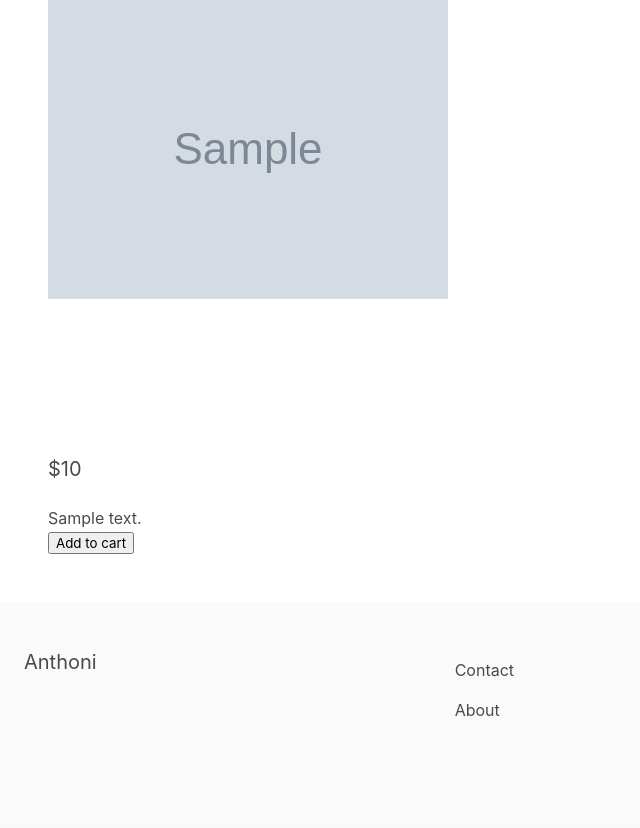
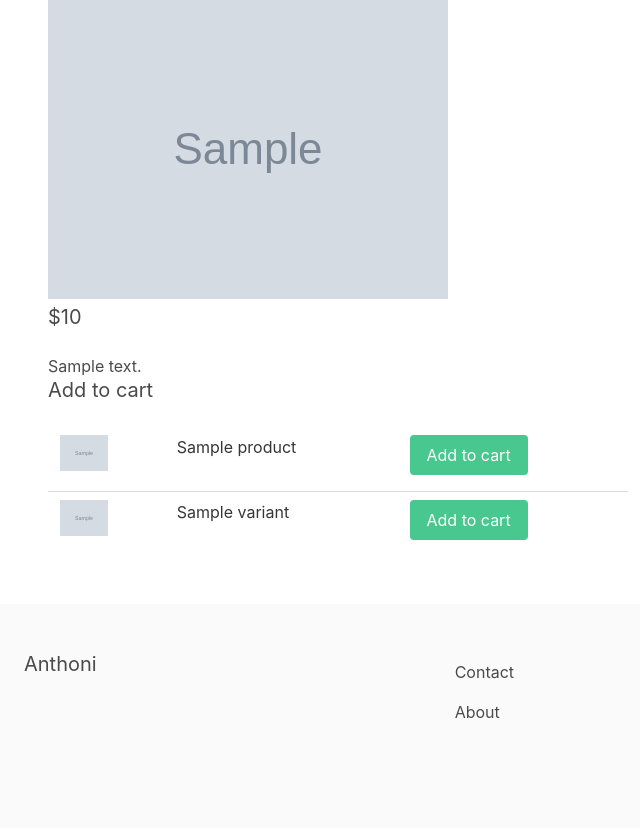
Before and after one commit to anthoni-gmu/virtualshop, a Django app: template apps/store/templates/product_detail.html in a window 1280 px wide. Shown: the part 165-993 px from the top of the page, without its empty margins (0-640 px from the left). Before the commit the page ends 881 px from the top, so only its background shows below. Run offline with Django 4.2, Linux system fonts and the light colour scheme; the template is opened without the code that fills it: most values are stand-ins (such as "Sample title", 1, 10 or a date in 2020); grey boxes marked "Sample" are stand-in pictures; some libraries are stand-ins or nearby versions.

Commit message:
variantes

```diff
--- a/apps/store/models.py
+++ b/apps/store/models.py
@@ -18,6 +18,7 @@ class Category(models.Model):
 
 class Product(models.Model):
     category=models.ForeignKey(Category,related_name='products',on_delete=models.CASCADE)
+    parent=models.ForeignKey('self', related_name='variants', on_delete=models.CASCADE,blank=True,null=True)
     title = models.CharField(max_length=255)
     slug = models.SlugField(max_length=255)
     description = models.TextField(blank=True,null=True)
--- a/apps/store/templates/product_detail.html
+++ b/apps/store/templates/product_detail.html
@@ -6,6 +6,8 @@
     <div id="productapp">
         <h1 class="title">{{ product.title }}</h1>
         <img :src="mainImage">
+        {% if product.images.all %}
+        <hr>
         <div class="columns">
             <div class="column is-2" v-for="image in images">
                 <figure class="image is-128x128 ">
@@ -13,23 +15,78 @@
                 </figure>
             </div>
         </div>
+        {% endif %}
         <h2 class="subtitle">${{ product.price }}</h2>
 
         {% if product.description %}
             <p>{{ product.description }}</p>
         {% endif %}
+        <h2 class="subtitle">Add to cart</h2>
 
+        {% if product.variants.all %}
+            <div class="columns">
+                <div class="column is-6">
+                    <table class="table is-fullwidth">
+                        <tbody>
+                            <tr>
+                                <td>
+                                    <figure class="image is-48x48">
+                                        {% if product.thumbnail.url %}
+                                            <img src="{{product.thumbnail.url}}">
+
+                                        {% endif %}
+                                    </figure>
+                                </td>
+                                <td>
+                                   {{product.title}}
+                                </td>
+                                <td>
                                     {% if product.in_cart %}
                                         <p>Already in cart</p>
                                     {% else %}
                                     {% if product.num_available > 0 %}
-                <button @click="addToCart({{ product.id }})">Add to cart</button>
+                                        <button @click="addToCart({{ product.id }})" class="button is-success">Add to cart</button>
                                     {% else %}
                                         <p>Product is out of stock!</p>
                                     {% endif %}
+                                    {% endif %}
+                                </td>
+                            </tr>
+                            {% for variant  in product.variants.all %}
+                            <tr>
+                                <td>
+                                    <figure class="image is-48x48">
+                                        {% if product.thumbnail.url %}
+                                            <img src="{{variant.thumbnail.url}}">
+
+                                        {% endif %}
+                                    </figure>
+                                </td>
+                                <td>
+                                   {{variant.title}}
+                                </td>
+                                <td>
+                                    {% if variant.in_cart %}
+                                        <p>Already in cart</p>
+                                    {% else %}
+                                    {% if variant.num_available > 0 %}
+                                        <button @click="addToCart({{ variant.id }})" class="button is-success">Add to cart</button>
+                                    {% else %}
+                                        <p>Product is out of stock!</p>
+                                    {% endif %}
+                                    {% endif %}
+                                </td>
+                            </tr>
+
+                            {% endfor %}
+                        </tbody>
+                    </table>
+                </div>
+            </div>
+
+        {% endif %}
 
 
-        {% endif %}
 
 
         <article class="message is-success" v-if="showMessage">
```
Also changed, not shown: apps/cart/templates/cart.html (+55 -21 lines), apps/store/views.py (+6 -2 lines), apps/store/migrations/0011_product_parent.py (added), db.sqlite3, media/uploads/TWS-G05.png (added), media/uploads/TWS-G05_0N3jSAo.png (added). Lines whose indentation alone changed are shown as unchanged.
